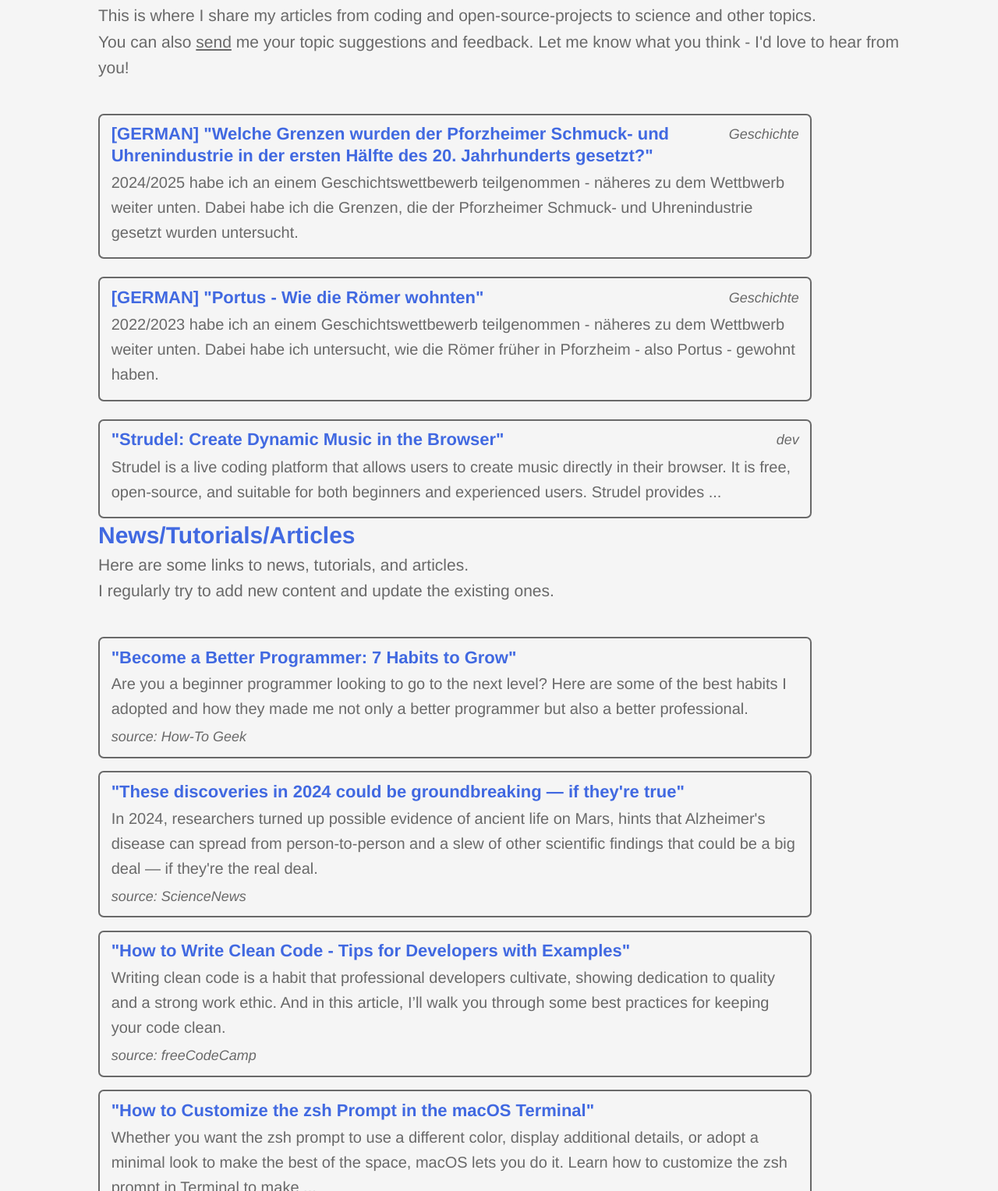
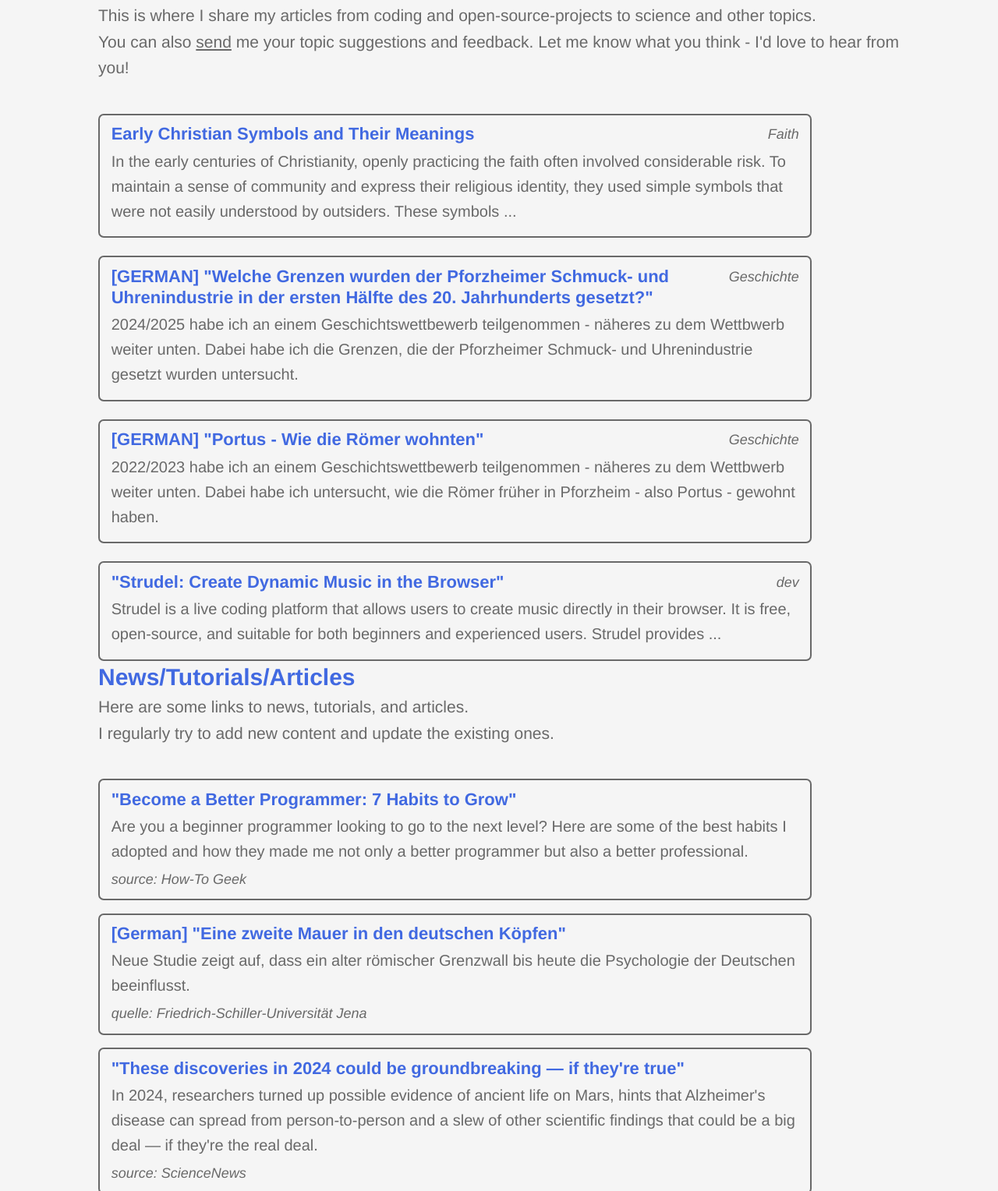
Before and after one commit to em-ge/emilgerlach.com, a plain HTML site: page templates/index_blog.html in a window 1280 px wide. Shown: the part 413-1941 px from the top of the page at 78% size. Drawn offline with Linux system fonts and the light colour scheme.

Commit message:
new article

```diff
--- a/templates/index_blog.html
+++ b/templates/index_blog.html
@@ -83,6 +83,25 @@
       <a class="n-t-a-container" href="/blog/grenzen-schmuck-und-uhrenindustrie-in-pf">
         <div class="n-t-a-top-container">
           <div class="n-t-a-heading">
+            Early Christian Symbols and Their Meanings
+          </div>
+          <div class="n-t-a-topic">
+            Faith
+          </div>
+        </div>
+        <div class="n-t-a-descr">
+          In the early centuries of Christianity, openly practicing the faith often involved considerable risk.
+          To maintain a sense of community and express their religious identity,
+          they used simple symbols that were not easily understood by outsiders.
+          These symbols ...
+        </div>
+      </a>
+    <div>
+
+    <div class="n-t-a">
+      <a class="n-t-a-container" href="/blog/grenzen-schmuck-und-uhrenindustrie-in-pf">
+        <div class="n-t-a-top-container">
+          <div class="n-t-a-heading">
           [GERMAN] "Welche Grenzen wurden der Pforzheimer Schmuck- und Uhrenindustrie in der ersten Hälfte des 20. Jahrhunderts gesetzt?"
           </div>
           <div class="n-t-a-topic">
@@ -150,6 +169,18 @@
         </div>
         <div class="n-t-a-source">
           source: How-To Geek
+        </div>
+      </a>
+      <a class="n-t-a-container" href="https://www.uni-jena.de/297990/eine-zweite-mauer-in-den-deutschen-koepfen" target="_blank">
+        <div class="n-t-a-heading">
+          [German] "Eine zweite Mauer in den deutschen Köpfen"
+        </div>
+        <div class="n-t-a-descr">
+          Neue Studie zeigt auf, dass ein alter römischer Grenzwall
+          bis heute die Psychologie der Deutschen beeinflusst.
+        </div>
+        <div class="n-t-a-source">
+          quelle: Friedrich-Schiller-Universität Jena
         </div>
       </a>
       <a class="n-t-a-container" href="https://www.sciencenews.org/article/2024-science-discoveries-could-be-true" target="_blank">
```
